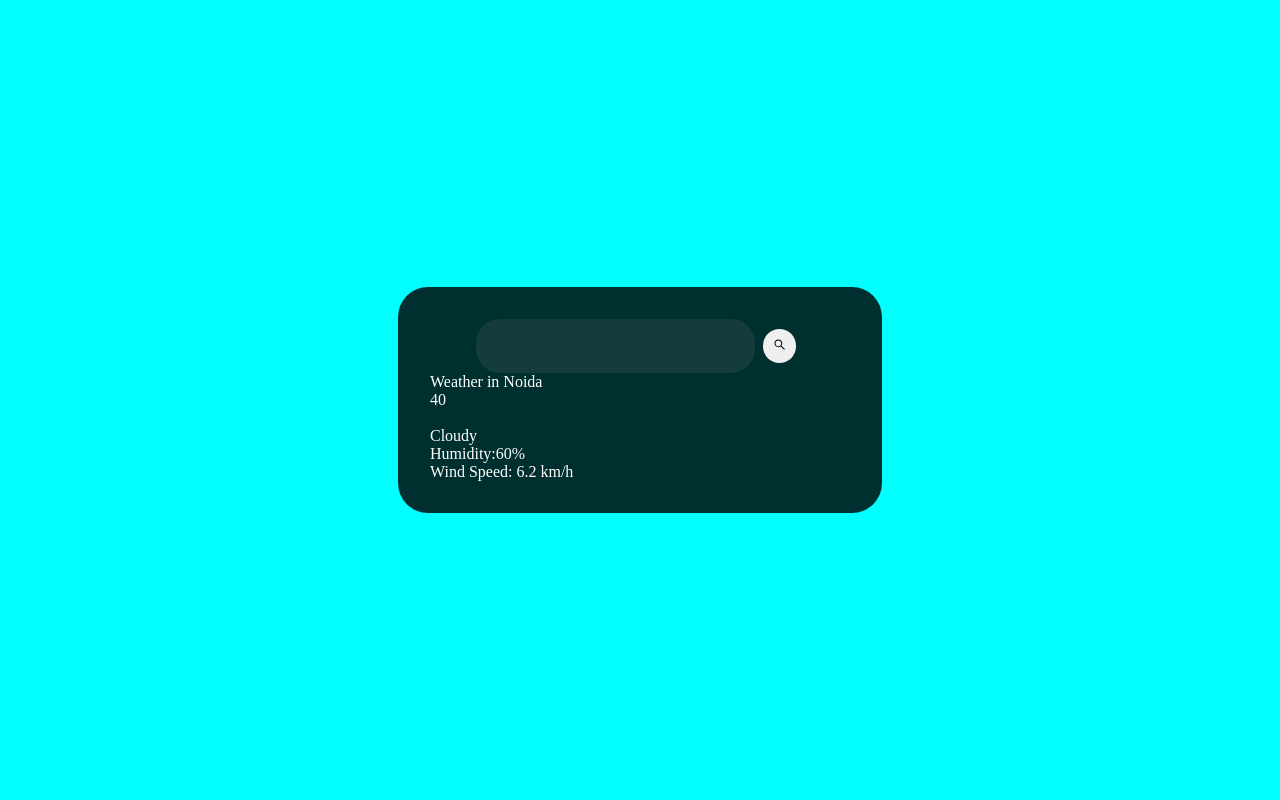
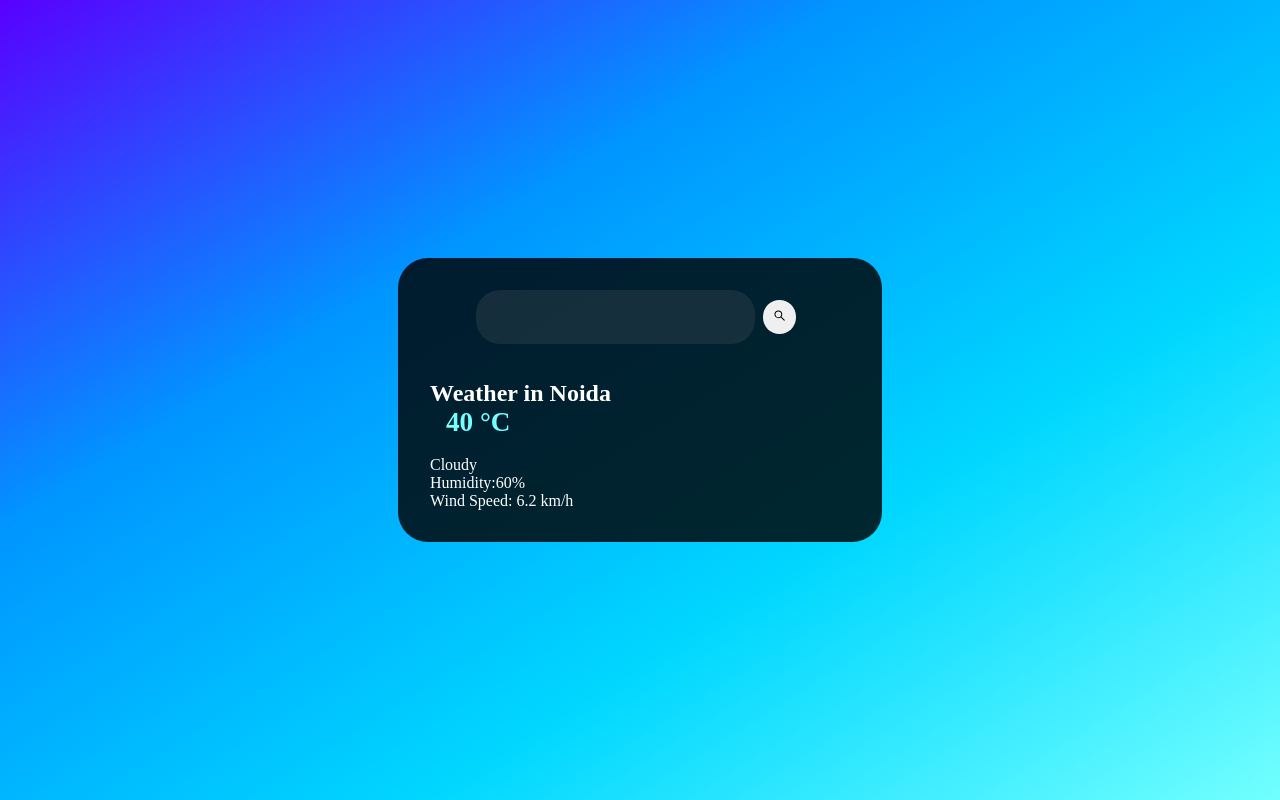
Before and after one commit to CyberlordYash/weather, a plain HTML site: page index.html in a window 1280 px wide. Drawn offline with Linux system fonts and the light colour scheme.

Commit message:
design improvements

```diff
--- a/index.html
+++ b/index.html
@@ -27,9 +27,11 @@
           </svg>
         </button>
       </div>
+      <br />
+      <br />
       <div class="weather">
         <div class="city">Weather in Noida</div>
-        <div class="temp">40</div>
+        <div class="temp">40 °C</div>
         <img src="" alt="" class="icon" />
         <div class="desciption">Cloudy</div>
         <div class="humidity">Humidity:60%</div>
--- a/script.js
+++ b/script.js
@@ -20,7 +20,7 @@ let weather = {
     document.querySelector(".icon").src =
       "https://openweathermap.org/img/wn/" + icon + "@2x.png";
     document.querySelector(".description").textContent=description;
-    document.querySelector(".temp")=temp+" degree celsius";
+    document.querySelector(".temp")=temp+" °C";
     document.querySelector(".humidity").textContent="Humidity "+humidity+"%";
     document.querySelector(".wind").textContent="Wind speed: "+speed+"km/hr";
   },
--- a/style.css
+++ b/style.css
@@ -4,7 +4,13 @@ body {
   align-items: center;
   height: 100vh;
   margin: 0;
-  background-color: aqua;
+  background-image: linear-gradient(
+    to bottom right,
+    #5800ff,
+    #0096ff,
+    #00d7ff,
+    #72ffff
+  );
 }
 .card {
   background-color: #000000d0;
@@ -44,3 +50,13 @@ button:hover {
 .description {
   text-transform: capitalize;
 }
+.city {
+  font-size: 1.5rem;
+  font-weight: bold;
+}
+.temp {
+  padding-left: 1rem;
+  font-size: 1.7rem;
+  color: #72ffff;
+  font-weight: bold;
+}
```
